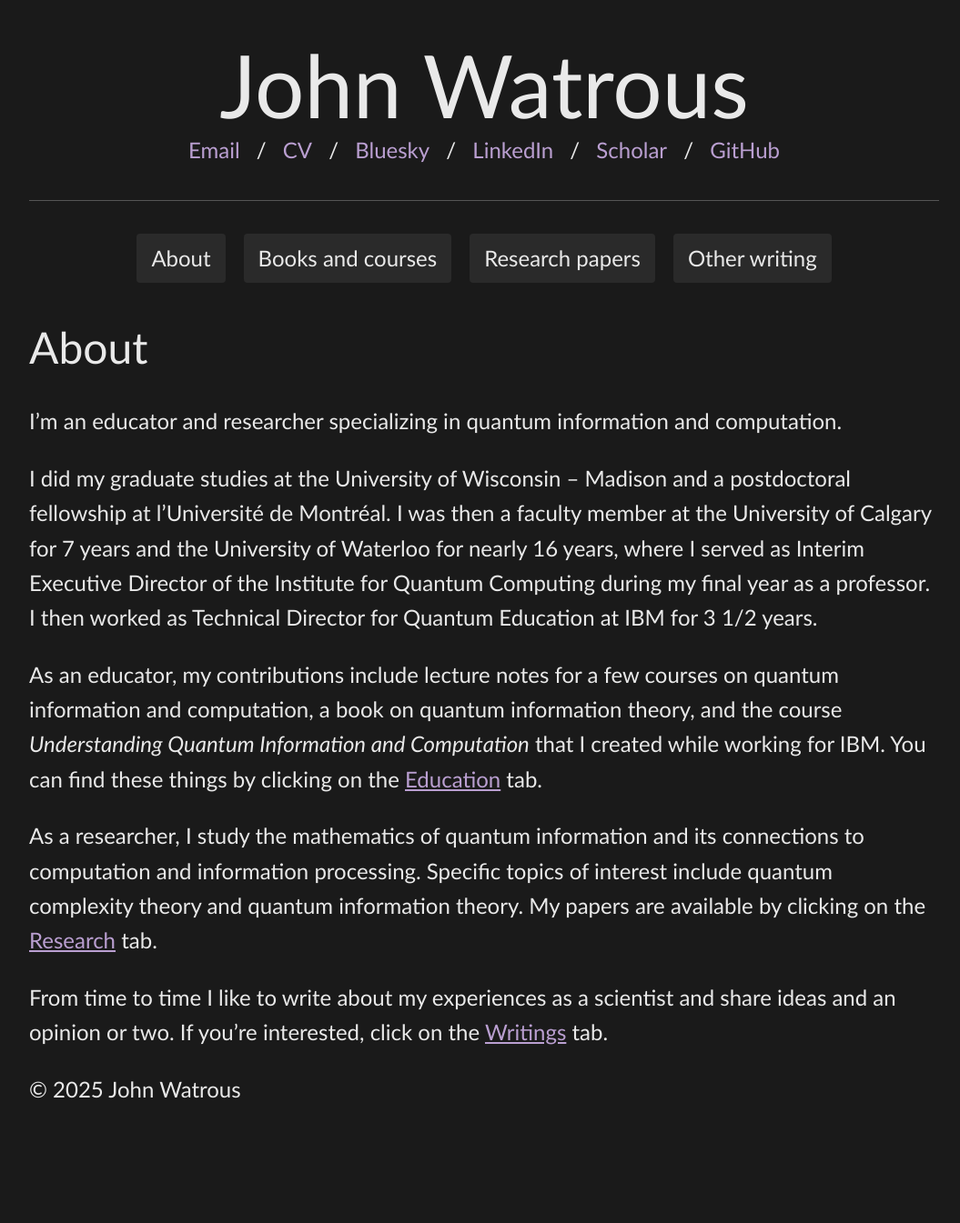
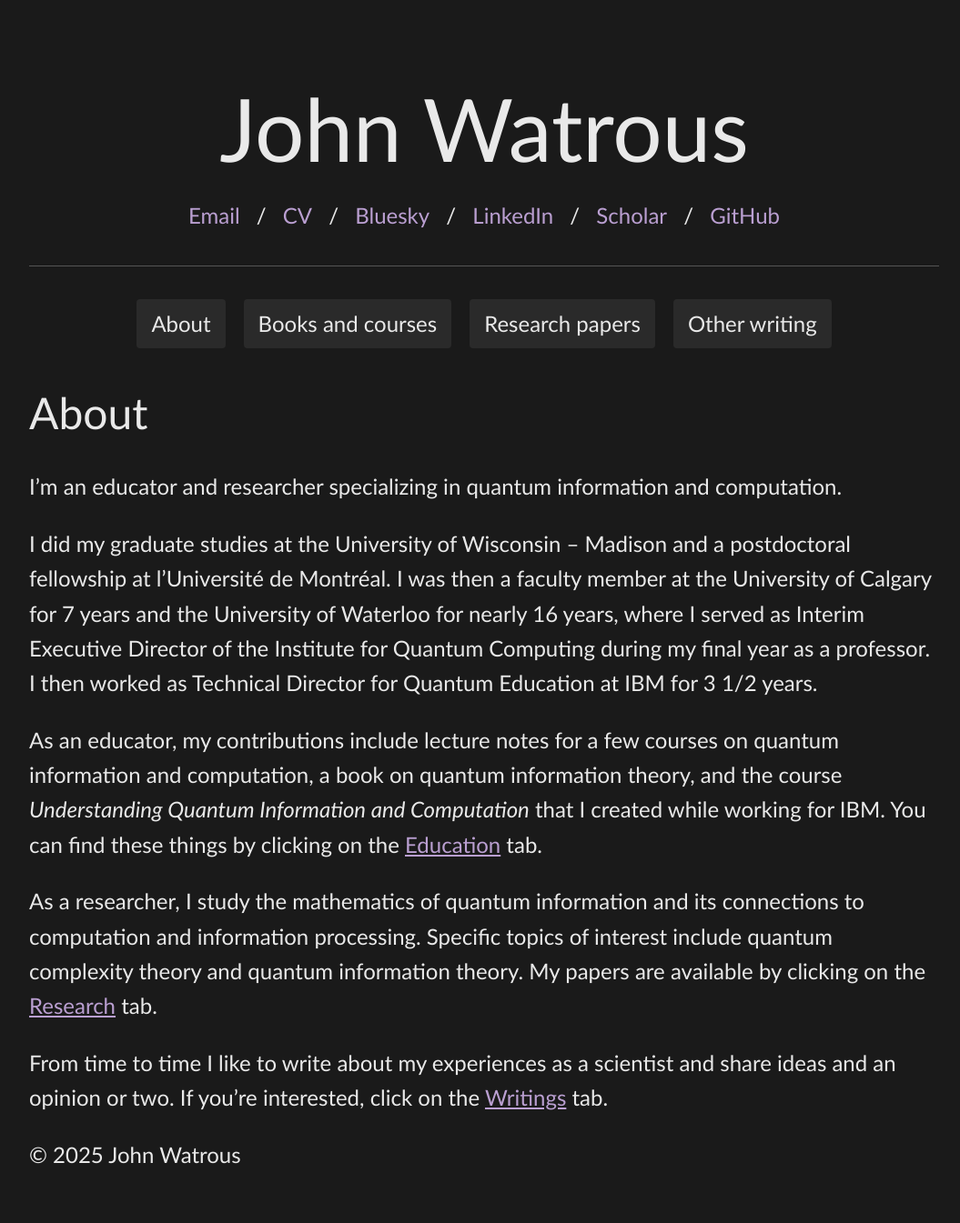
Before and after one commit to jhwatrous/jhwatrous.github.io, a Jekyll site: the page built from index.md, in a window 1280 px wide. Shown: the whole page at 91% size, without its empty margins (108-1163 px from the left). Built offline with Jekyll 4.4.1, drawn with Linux system fonts in a browser that asks for light colours; before the commit the page ends 1273 px from its top, so only the background shows below that.

Commit message:
Revising...

```diff
--- a/assets/css/simple-dark.css
+++ b/assets/css/simple-dark.css
@@ -24,7 +24,7 @@ h1, h2, h3 {
 
 header h1 {
     text-align: center;
-    margin-top: 0;
+    margin-top: 0.5em;
     margin-bottom: 0;
     font-size: 4em;
     line-height: 1.1;
@@ -33,6 +33,7 @@ header h1 {
 .header-links {
     text-align: center;
     margin-bottom: 1em;
+    margin-top: 1em;
 }
 
 .header-links a {
@@ -48,7 +49,7 @@ header nav {
     display: flex;
     justify-content: center;
     flex-wrap: wrap;
-    gap: 20px; /* This replaces your margin: 0 20px */
+    gap: 20px;
 }
 
 header nav a {
@@ -57,7 +58,7 @@ header nav a {
     border-radius: 4px;
     text-decoration: none;
     color: #e9e9e9;
-    white-space: nowrap; /* Prevents line breaks within nav items */
+    white-space: nowrap;
 }
 
 .header-separator {
@@ -70,7 +71,6 @@ p {
     margin-bottom: 1rem;
 }
 
-/* Links */
 a {
     color: #ba9fd1;
     text-decoration: underline;
```
